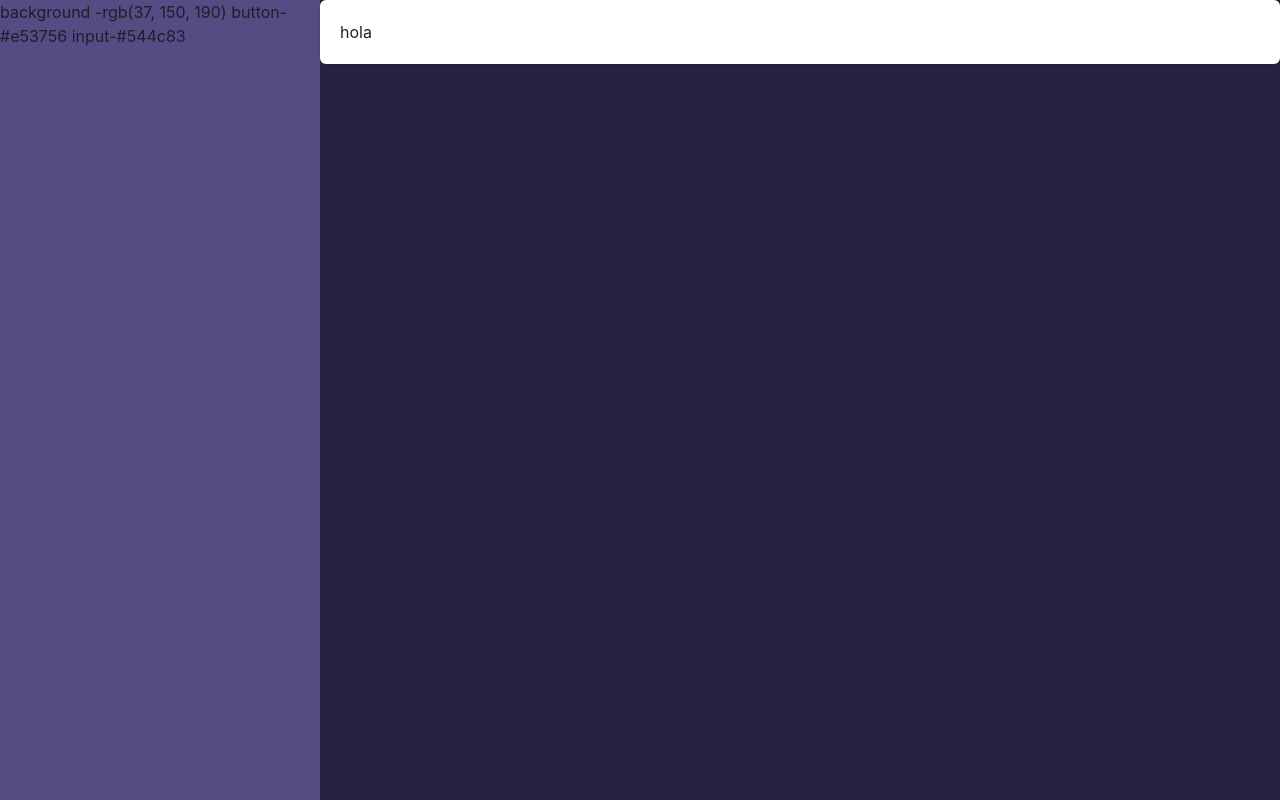
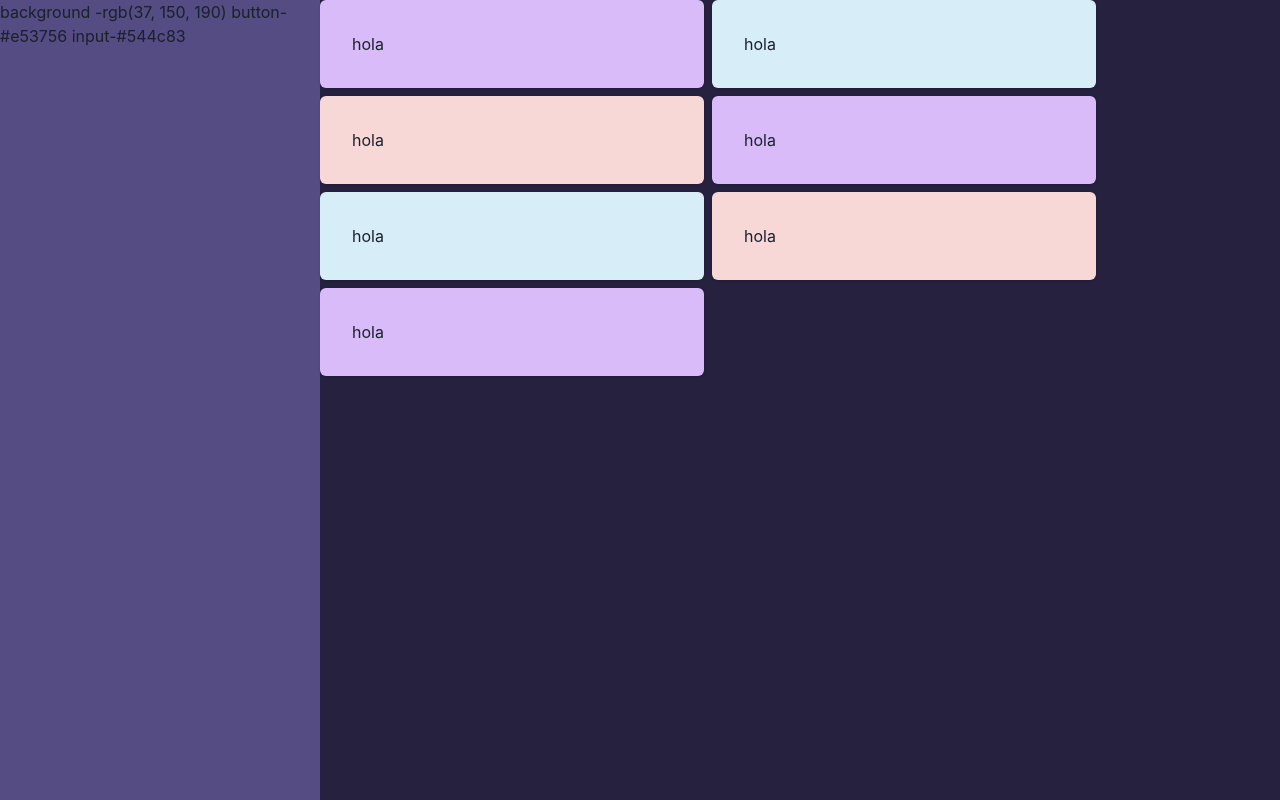
Before and after one commit to akareagwom/note-pal, a React (Vite) app: page /Layout in a window 1280 px wide. Built offline with nearby package versions, Linux system fonts and the light colour scheme.

Commit message:
card comp

```diff
--- a/src/notes/components/CardComp.tsx
+++ b/src/notes/components/CardComp.tsx
@@ -1,15 +1,46 @@
-import { Box,  Card, CardHeader, CardBody, Text} from "@chakra-ui/react"
+import { Box,  Card, CardHeader, CardBody, Text, Flex} from "@chakra-ui/react"
 
 const CardComp =()=>{
     return(
-        <Box>
-            <Card>
+        <Flex gap={2} flexWrap={'wrap'}>
+            <Card w={'40%'} p={3} bg='rgba(218,187,250,255)'>
+                <CardBody >
+                    <Text>hola</Text>
+                </CardBody>
+            </Card>
+            <Card w={'40%'} p={3} bg={'rgba(215,238,248,255)'}>
                 <CardBody>
                     <Text>hola</Text>
                 </CardBody>
             </Card>
+            <Card w={'40%'} p={3} bg={'#f8d7d7'}>
+                <CardBody>
+                    <Text>hola</Text>
+                </CardBody>
+            </Card>
+            <Card w={'40%'} p={3} bg='rgba(218,187,250,255)'>
+                <CardBody >
+                    <Text>hola</Text>
+                </CardBody>
+            </Card>
+            <Card w={'40%'} p={3} bg={'rgba(215,238,248,255)'}>
+                <CardBody>
+                    <Text>hola</Text>
+                </CardBody>
+            </Card>
+            <Card w={'40%'} p={3} bg={'#f8d7d7'}>
+                <CardBody>
+                    <Text>hola</Text>
+                </CardBody>
+            </Card>
+            <Card w={'40%'} p={3} bg='rgba(218,187,250,255)'>
+                <CardBody >
+                    <Text>hola</Text>
+                </CardBody>
+            </Card>
 
-        </Box>
+
+        </Flex>
     )
 }
 
```
